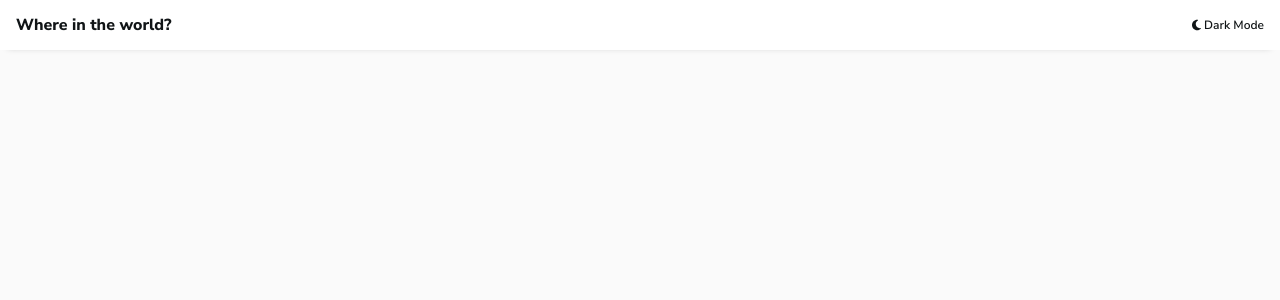
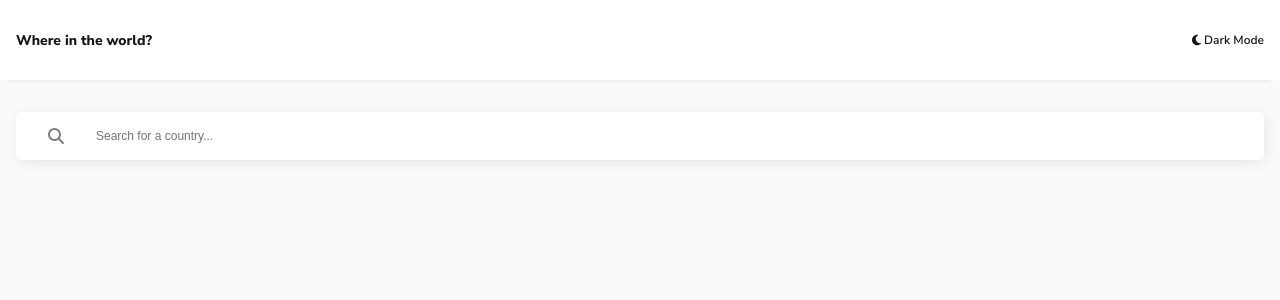
Before and after one commit to Etekamote/rest-countries-api-with-color-theme-switcher-master, a React (Create React App) app: page / in a window 1280 px wide. Shown: the top 300 px of the page. Built offline with nearby package versions, Linux system fonts and the light colour scheme.

Commit message:
styled searchbar component

```diff
--- a/src/App.tsx
+++ b/src/App.tsx
@@ -3,6 +3,7 @@ import { GlobalStyles } from './styles/Global';
 import {ThemeProvider} from 'styled-components';
 import { light, dark } from './styles/Theme';
 import { Header } from './components/Header';
+import { SearchBar } from './components/SearchBar';
 
 
 
@@ -17,6 +18,7 @@ function App() {
 <ThemeProvider theme={theme}>
     <GlobalStyles />
     <Header setTheme={setTheme} theme={theme}/>
+    <SearchBar />
     </ThemeProvider>
   );
 }
--- a/src/components/Header.tsx
+++ b/src/components/Header.tsx
@@ -19,13 +19,13 @@ padding: 0 1rem;
 display: flex;
 justify-content: space-between;
 align-items: center;
-height: 50px;
-box-shadow: -1px 6px 7px -9px rgba(175, 175, 175, 1);
+height: 80px;
+box-shadow: ${({theme}) => theme.name === "light" ? "-1px 6px 7px -9px rgba(175, 175, 175, 1)" : "-1px 6px 7px -9px rgba(43, 43, 43, 1)"};
 `
 
 const StyledTitle = styled.h1`
 font-weight: 800;
-font-size: 16px;
+font-size: 14px;
 `
 
 const StyledThemeSwitch = styled.span`
--- /dev/null
+++ b/src/components/SearchBar.tsx
@@ -0,0 +1,40 @@
+import { faMagnifyingGlass } from '@fortawesome/free-solid-svg-icons'
+import { FontAwesomeIcon } from '@fortawesome/react-fontawesome'
+import React from 'react'
+import {styled} from 'styled-components'
+
+
+const StyledBar = styled.div`
+margin: 2rem 1rem;
+background-color: ${({theme}) => theme.colors.input};
+box-shadow: ${({theme}) => theme.name === "light" ?"2px 3px 15px -3px rgba(220, 220, 220, 1)" : "2px 3px 15px -3px rgba(43, 43, 43, 1);" } ;
+display: flex;
+padding: 0 2rem;
+height: 3rem;
+border-radius: 5px;
+align-items: center;
+gap: 2rem;
+color: grey;
+`
+
+const StyledInput = styled.input`
+width: 80%;
+font-size: 12px;
+background-color: transparent;
+border: none;
+outline: none;
+color: grey;
+&:focus{
+    font-size: 14px;
+}
+`
+
+
+export const SearchBar = () => {
+  return (
+    <StyledBar>
+        <FontAwesomeIcon icon={faMagnifyingGlass} />
+        <StyledInput placeholder="Search for a country..." />
+    </StyledBar>
+  )
+}
--- a/src/styles/Theme.ts
+++ b/src/styles/Theme.ts
@@ -18,7 +18,7 @@ export const light = {
     background: "hsl(0, 0%, 98%)",
     text: "hsl(200, 15%, 8%)",
     elements: "hsl(0, 0%, 100%)",
-    input: "hsl(0, 0%, 52%)"}
+    input: "hsl(0, 0%, 100%)"}
 }
 
 export const dark = {
```
